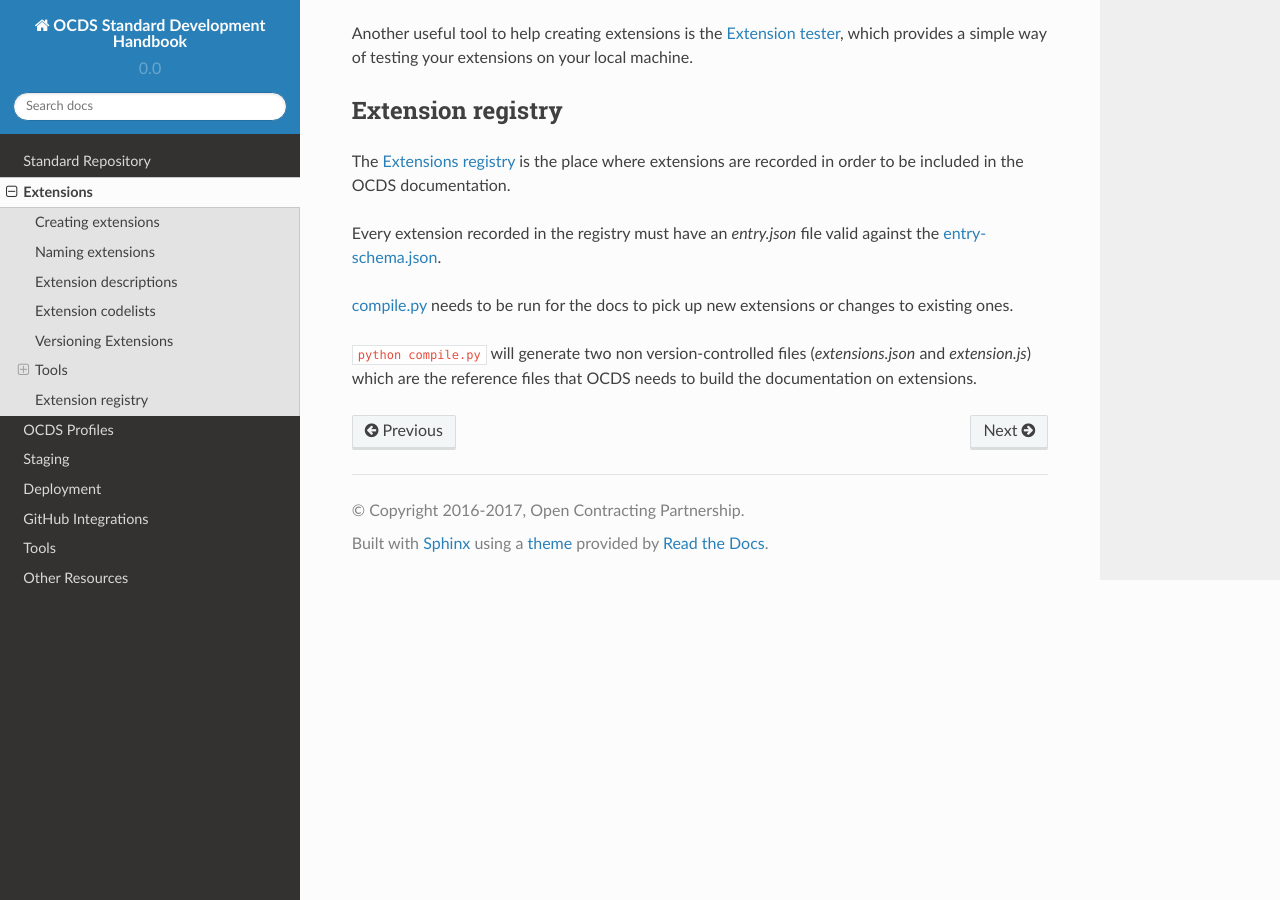
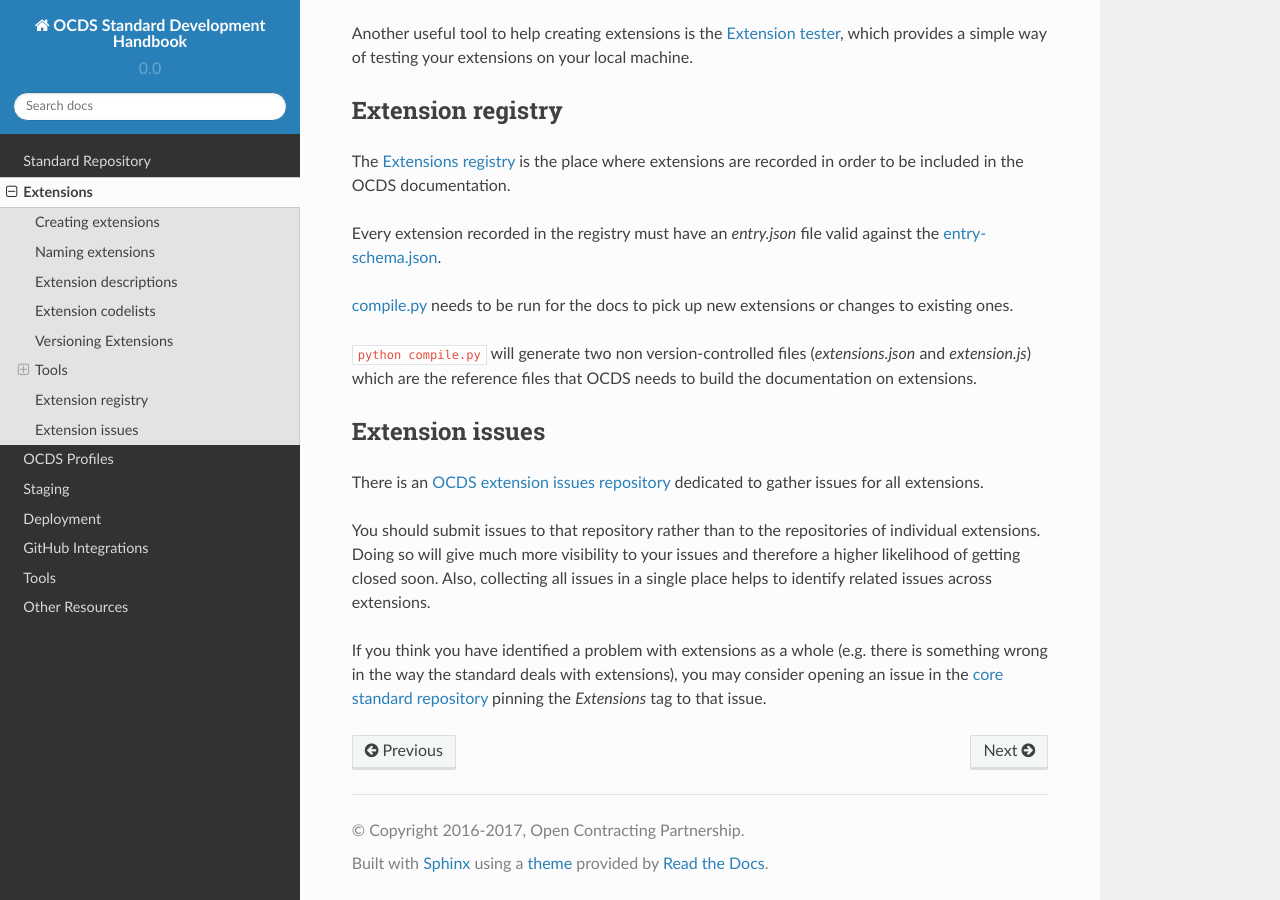
Before and after one commit to open-contracting/standard-development-handbook, a Sphinx documentation site: the page built from docs/extensions.md, in a window 1280 px wide and 900 px high, scrolled down 2654 px. Built offline with Sphinx 7.4.7 and the Read the Docs theme 2.0.0, drawn with Linux system fonts in a browser that asks for light colours.

Commit message:
Add ref to extension issues repo to Extensions page

```diff
--- a/docs/extensions.md
+++ b/docs/extensions.md
@@ -84,3 +84,11 @@ Every extension recorded in the registry must have an _entry.json_ file valid ag
 new extensions or changes to existing ones.
 
 `python compile.py` will generate two non version-controlled files (_extensions.json_ and _extension.js_) which are the reference files that OCDS needs to build the documentation on extensions.
+
+## Extension issues
+
+There is an [OCDS extension issues repository](https://github.com/open-contracting/ocds-extensions) dedicated to gather issues for all extensions.
+
+You should submit issues to that repository rather than to the repositories of individual extensions. Doing so will give much more visibility to your issues and therefore a higher likelihood of getting closed soon. Also, collecting all issues in a single place helps to identify related issues across extensions.
+
+If you think you have identified a problem with extensions as a whole (e.g. there is something wrong in the way the standard deals with extensions), you may consider opening an issue in the [core standard repository](https://github.com/open-contracting/standard) pinning the _Extensions_ tag to that issue.
```
